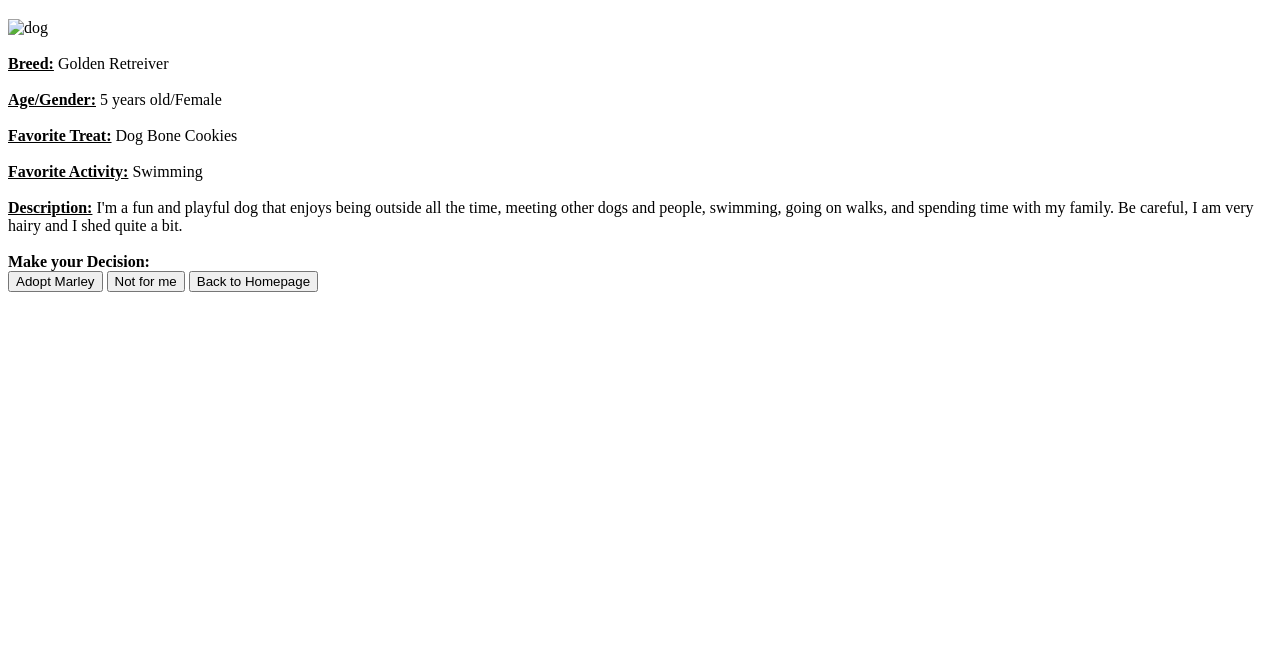
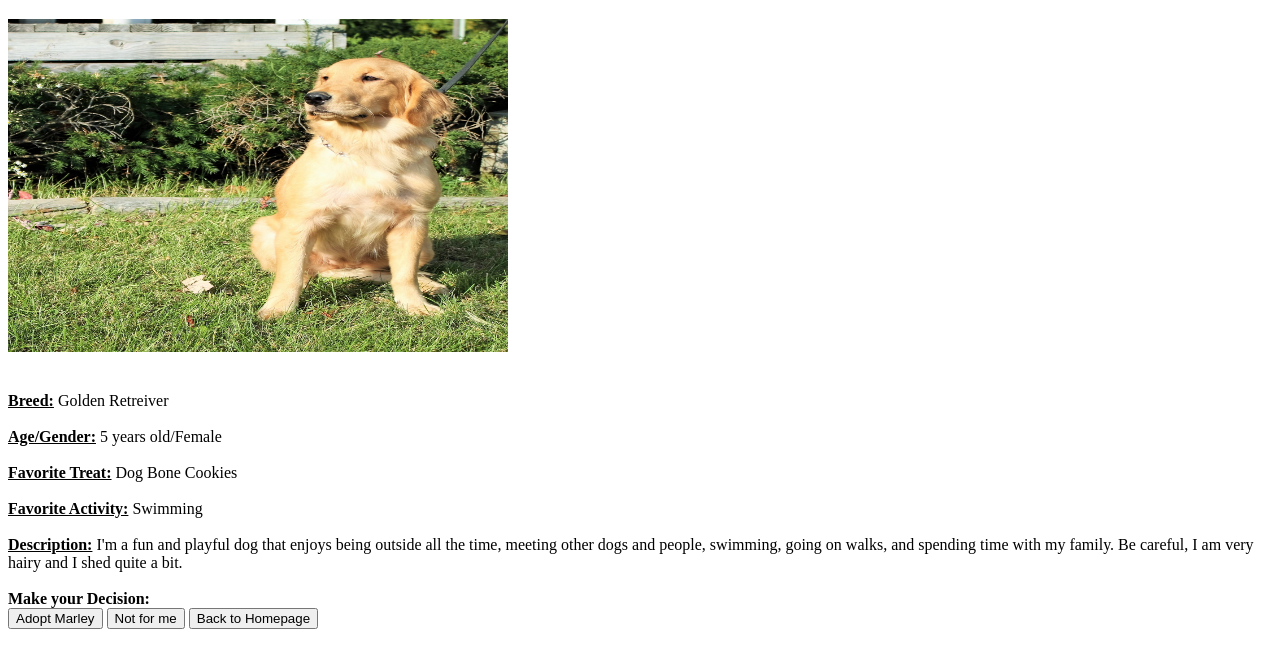
Before and after one commit to WKinch017/IT-105, a plain HTML site: page FA3.html in a window 1280 px wide. Shown: the part 61-728 px from the top of the page. Drawn offline with Linux system fonts and the light colour scheme.

Commit message:
dogs 2 and 3

```diff
--- a/FA3.html
+++ b/FA3.html
@@ -19,7 +19,7 @@
 <body>
 <h1>Hi! My name is Marley!</h1>
 
-<img src="  " alt="dog" width="500" height="333"
+<img src="Golden.jpg" alt="dog" width="500" height="333">
 
 <br>
 <br>
```
Also changed, not shown: FA2.html (+1 -1 lines), Golden.jpg (added), Wawa.jpg (added).
